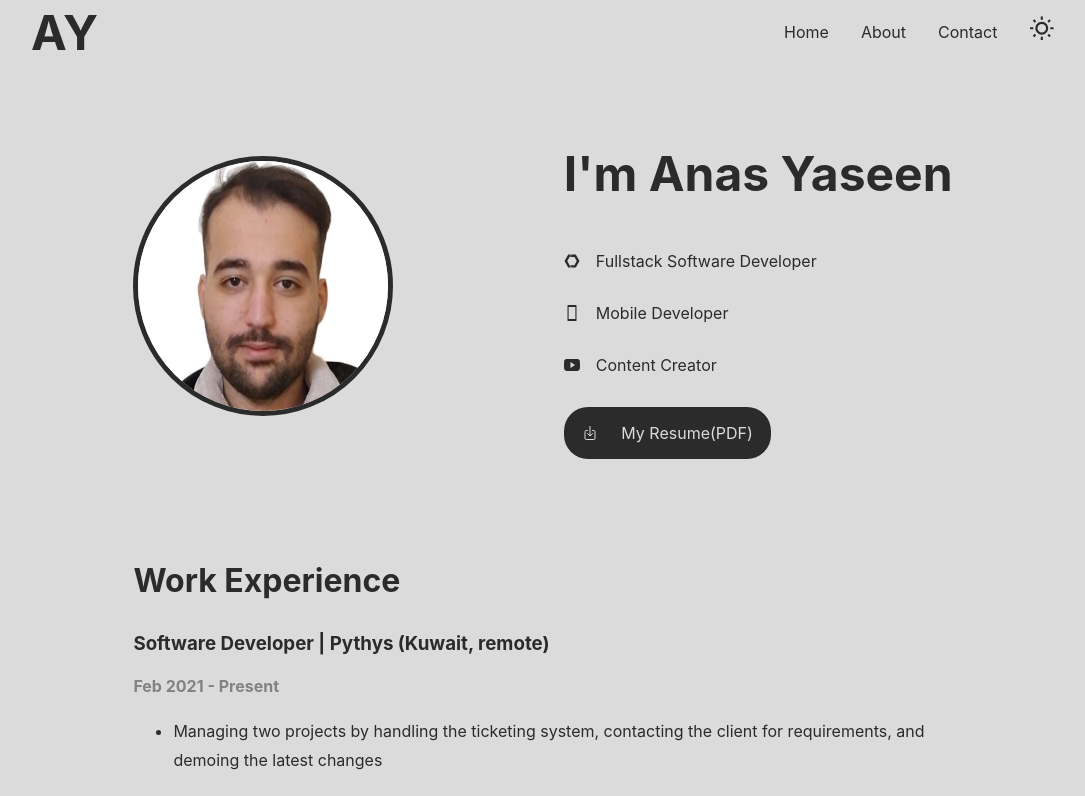
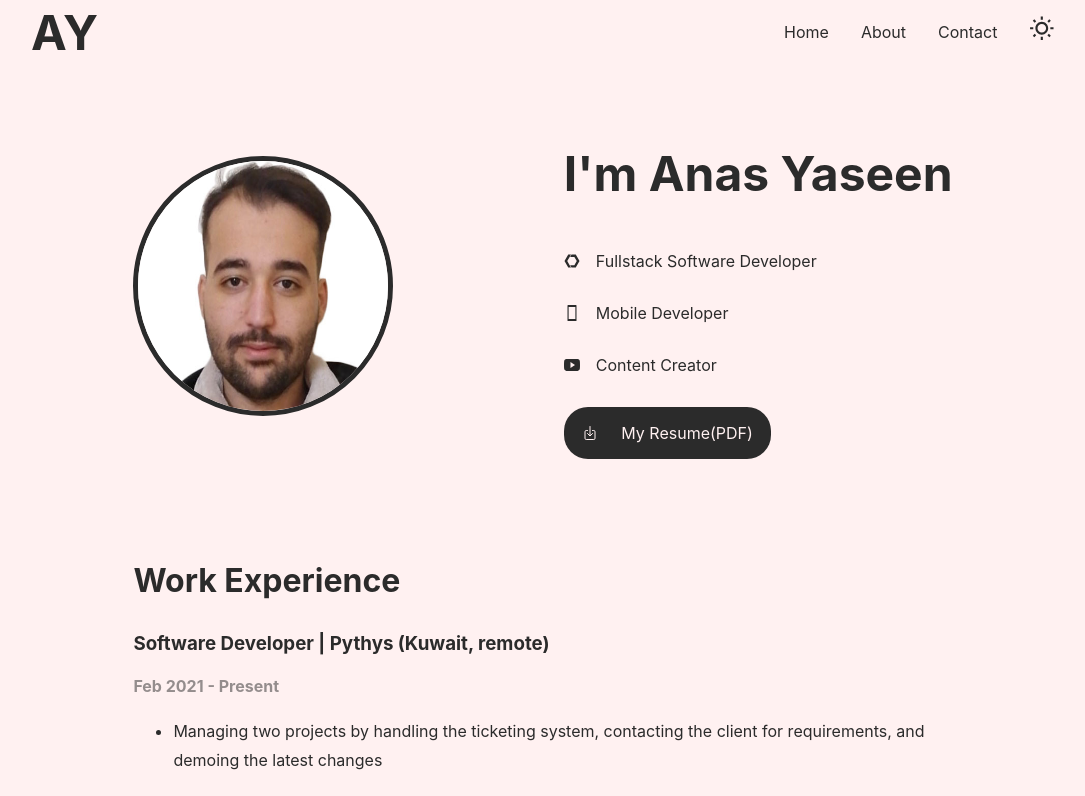
Before and after one commit to anasomar1/portfolio-v2, a React (Create React App) app: page / in a window 1280 px wide. Shown: the top 796 px of the page, without its empty margins (97-1182 px from the left). Built offline with nearby package versions, Linux system fonts and the light colour scheme.

Commit message:
updated color

```diff
--- a/src/index.css
+++ b/src/index.css
@@ -19,11 +19,11 @@ code {
   color: var(--primary);
   transition: all 200ms linear;
   --primary: #2b2b2b;
-  --secondary: #dbdbdb;
+  --secondary: #fff1f1;
 }
 
 .App.dark {
-  --primary: #dbdbdb;
+  --primary: #fff1f1;
   --secondary: #2b2b2b;
 }
 
```
